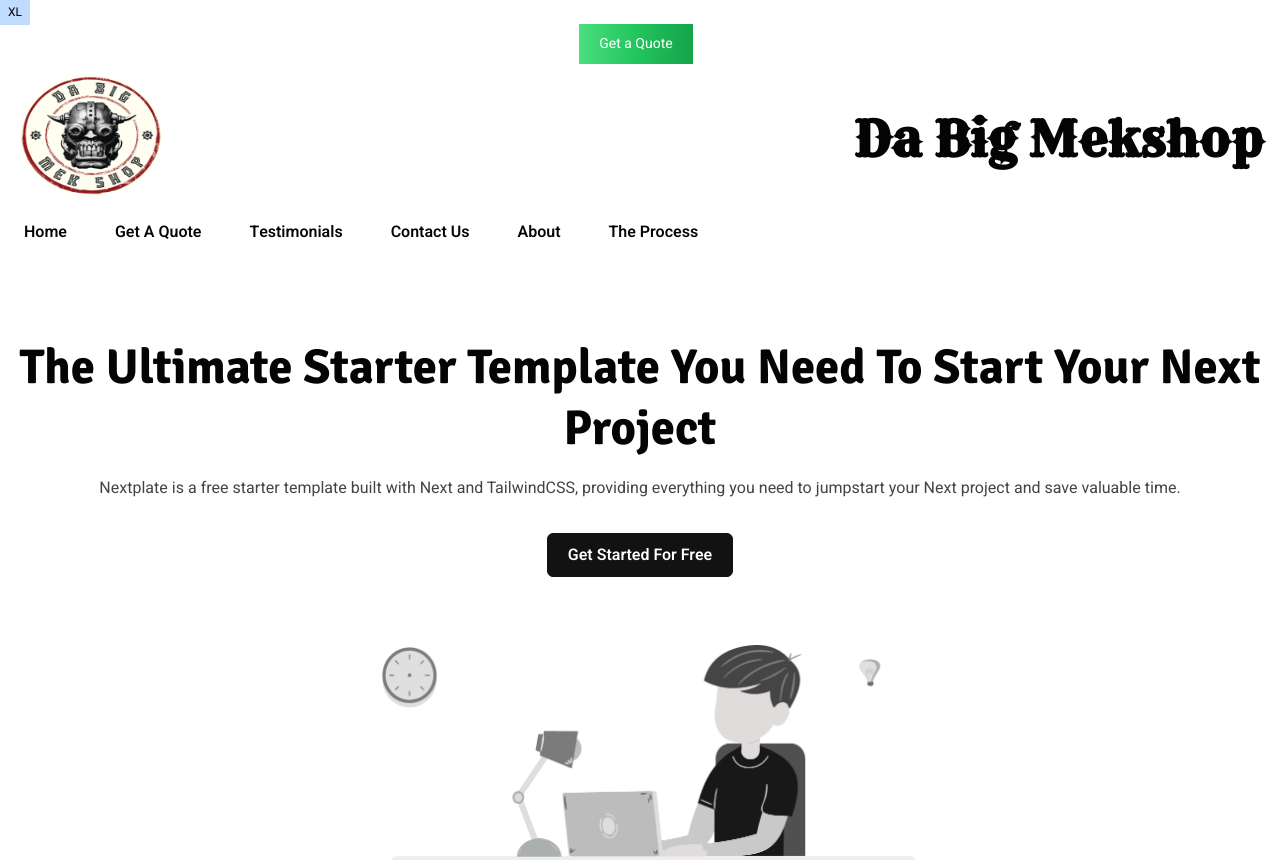
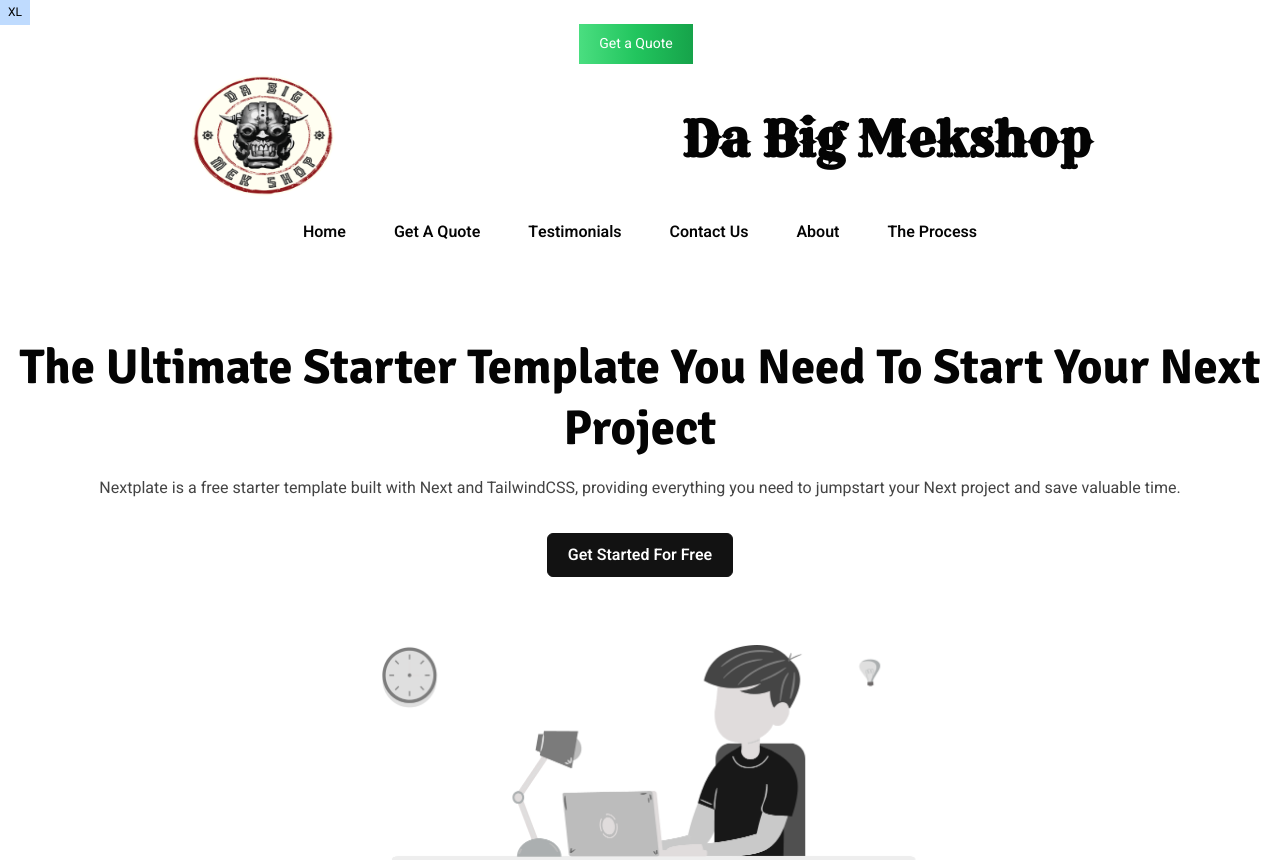
Before and after one commit to OSP123/DaBigMekShop, a Next.js app: page / in a window 1280 px wide. Shown: the top 860 px of the page. Built offline with nearby package versions, Linux system fonts and the light colour scheme; what tailwind-bootstrap-grid would draw is missing.

Commit message:
deploy ready

```diff
--- a/src/layouts/partials/Header.tsx
+++ b/src/layouts/partials/Header.tsx
@@ -44,17 +44,17 @@ const Header = () => {
       </div>
       <nav className="navbar container flex">
         {/* logo */}
-        <div>
+        <div className="m-auto">
           <Logo />
         </div>
-        <div>
+        <div className="m-auto">
           <Title />
         </div>
         {/* navbar toggler */}
         <input id="nav-toggle" type="checkbox" className="hidden" />
         <label
           htmlFor="nav-toggle"
-          className="order-3 cursor-pointer flex items-center lg:hidden text-dark dark:text-white lg:order-1"
+          className="order-3 cursor-pointer flex items-center lg:hidden text-dark dark:text-white lg:order-1 m-auto"
         >
           <svg
             id="show-button"
@@ -80,7 +80,7 @@ const Header = () => {
 
         <ul
           id="nav-menu"
-          className="navbar-nav order-3 hidden w-full pb-6 lg:order-1 lg:flex lg:w-auto lg:space-x-2 lg:pb-0 xl:space-x-8"
+          className="navbar-nav order-3 hidden w-full pb-6 lg:order-1 lg:flex lg:w-auto lg:space-x-2 lg:pb-0 xl:space-x-8 m-auto"
         >
           {main.map((menu, i) => (
             <React.Fragment key={`menu-${i}`}>
```
